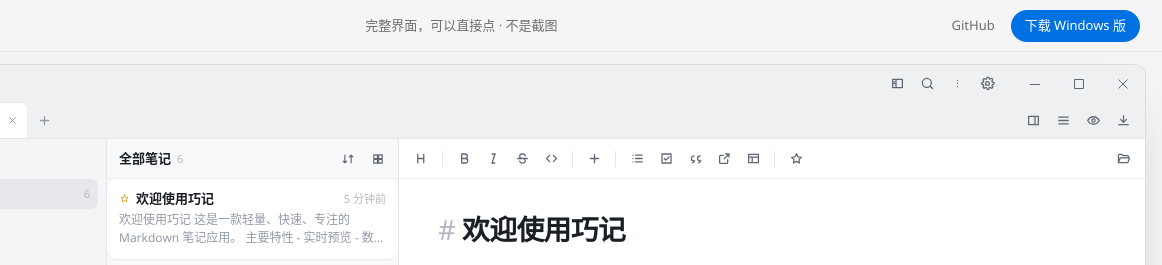
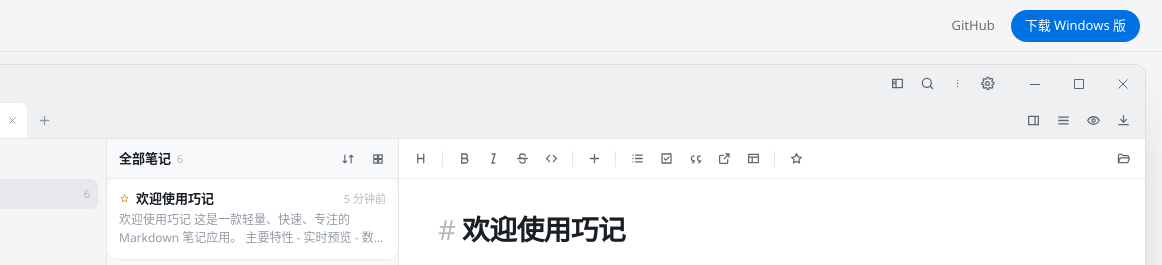
Before and after one commit to 7788dev/qiaoji, a plain HTML site: page index.html in a window 1280 px wide. Shown: the top 265 px of the page, 118-1280 px from the left. Drawn offline with Linux system fonts and the light colour scheme.

Commit message:
Remove the demo hint from the site header.
Co-authored-by: Cursor <cursoragent@cursor.com>

```diff
--- a/index.html
+++ b/index.html
@@ -23,7 +23,6 @@
         <img src="./mark.png" alt="" width="28" height="28" />
         巧记
       </a>
-      <span class="site-nav__note">完整界面，可以直接点 · 不是截图</span>
       <nav class="site-nav__links">
         <a href="https://github.com/7788dev/qiaoji">GitHub</a>
         <a class="site-nav__cta" href="https://github.com/7788dev/qiaoji/releases/latest">下载 Windows 版</a>
```
